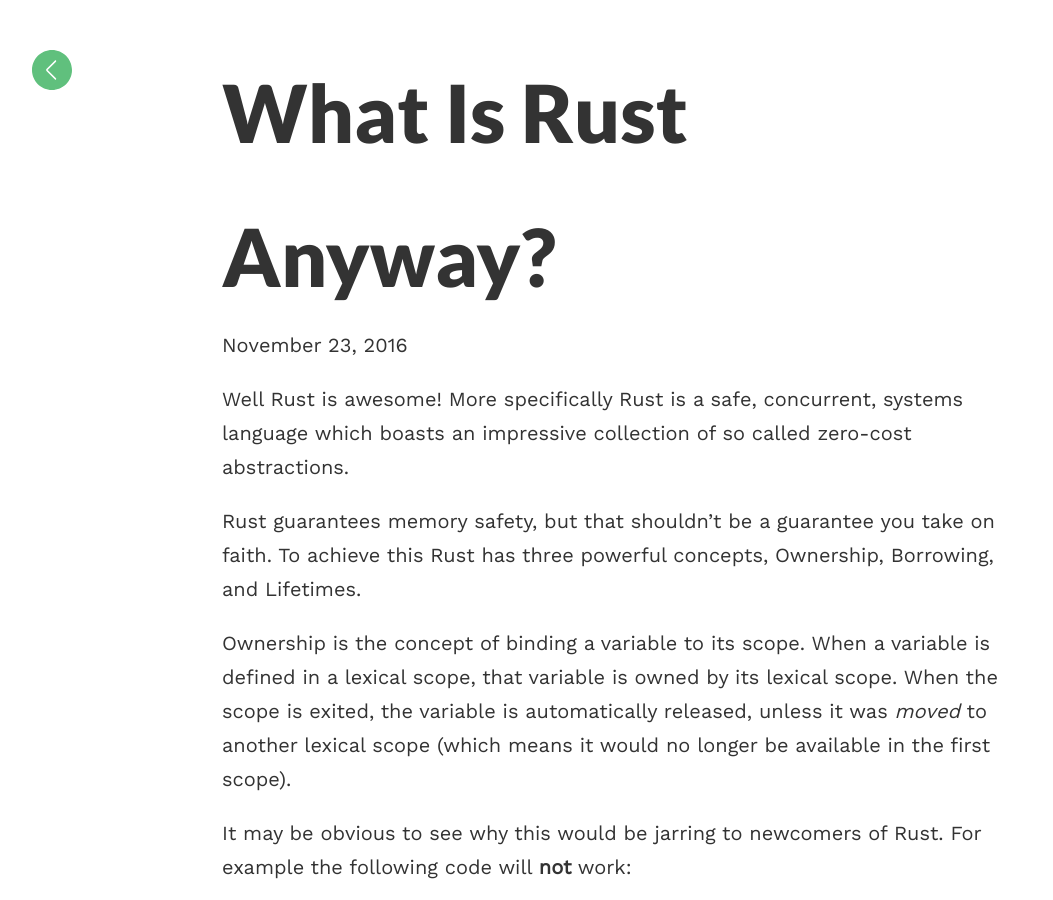
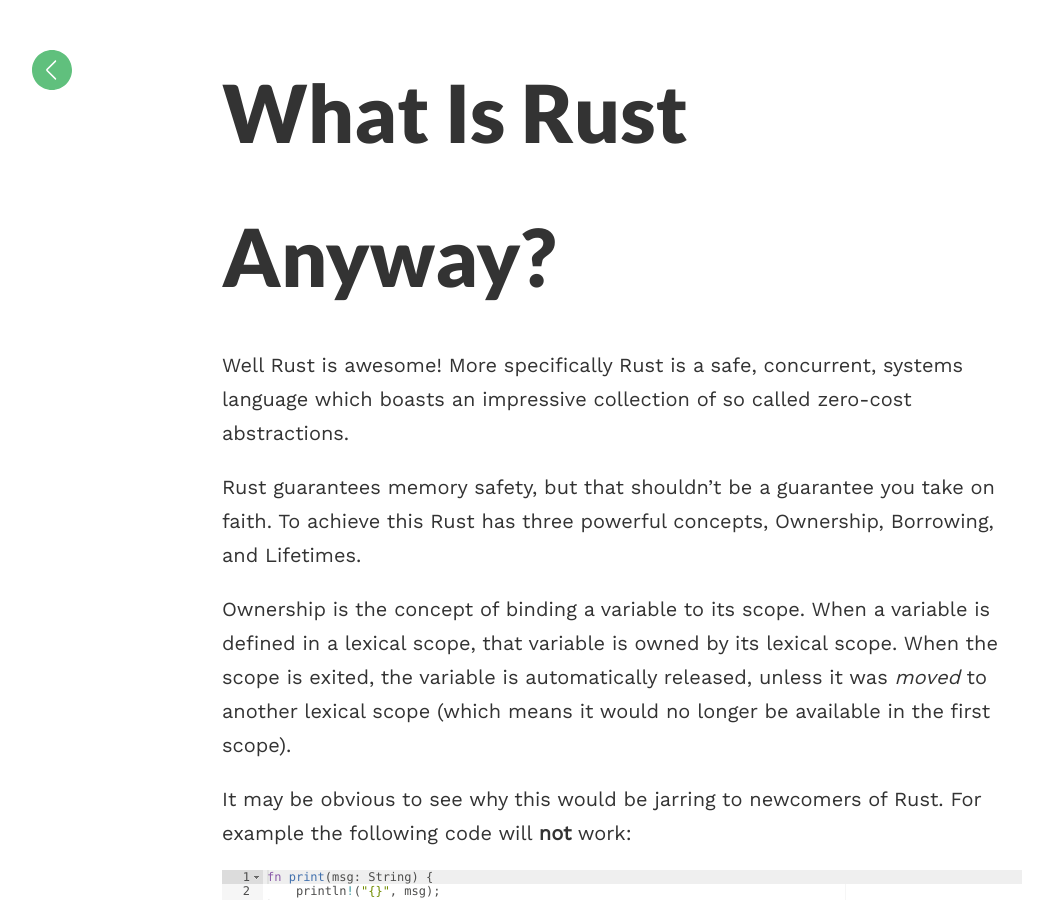
Before and after one commit to ioben/rust-programming-blog, a Jekyll site: the page built from _posts/2016-11-23-what-is-rust-anyway.md, in a window 1280 px wide and 900 px high. Shown: the whole window, without its empty margins (18-1071 px from the left). Built offline with Jekyll 4.4.1, drawn with Linux system fonts in a browser that asks for light colours.

Commit message:
S: Remove date from posts

```diff
--- a/_layouts/post.html
+++ b/_layouts/post.html
@@ -2,7 +2,7 @@
 layout: default
 ---
 <h1 class="headline">{{page.title}}</h1>
-<div class="meta"><span>{{page.date | date: '%B %d, %Y'}}</span></div>
+<div class="meta"></div>
 {{content}}
 
 
```
